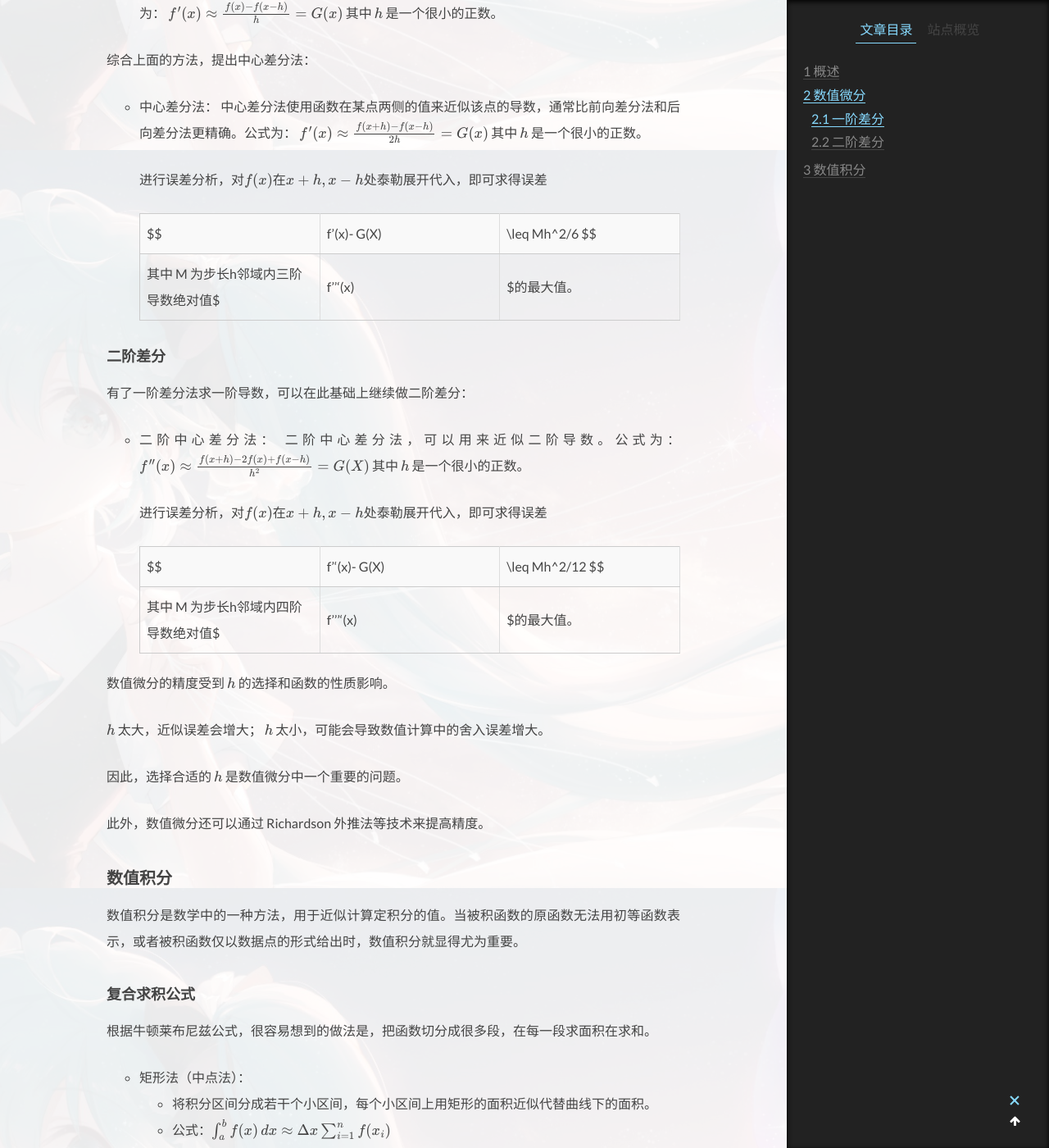
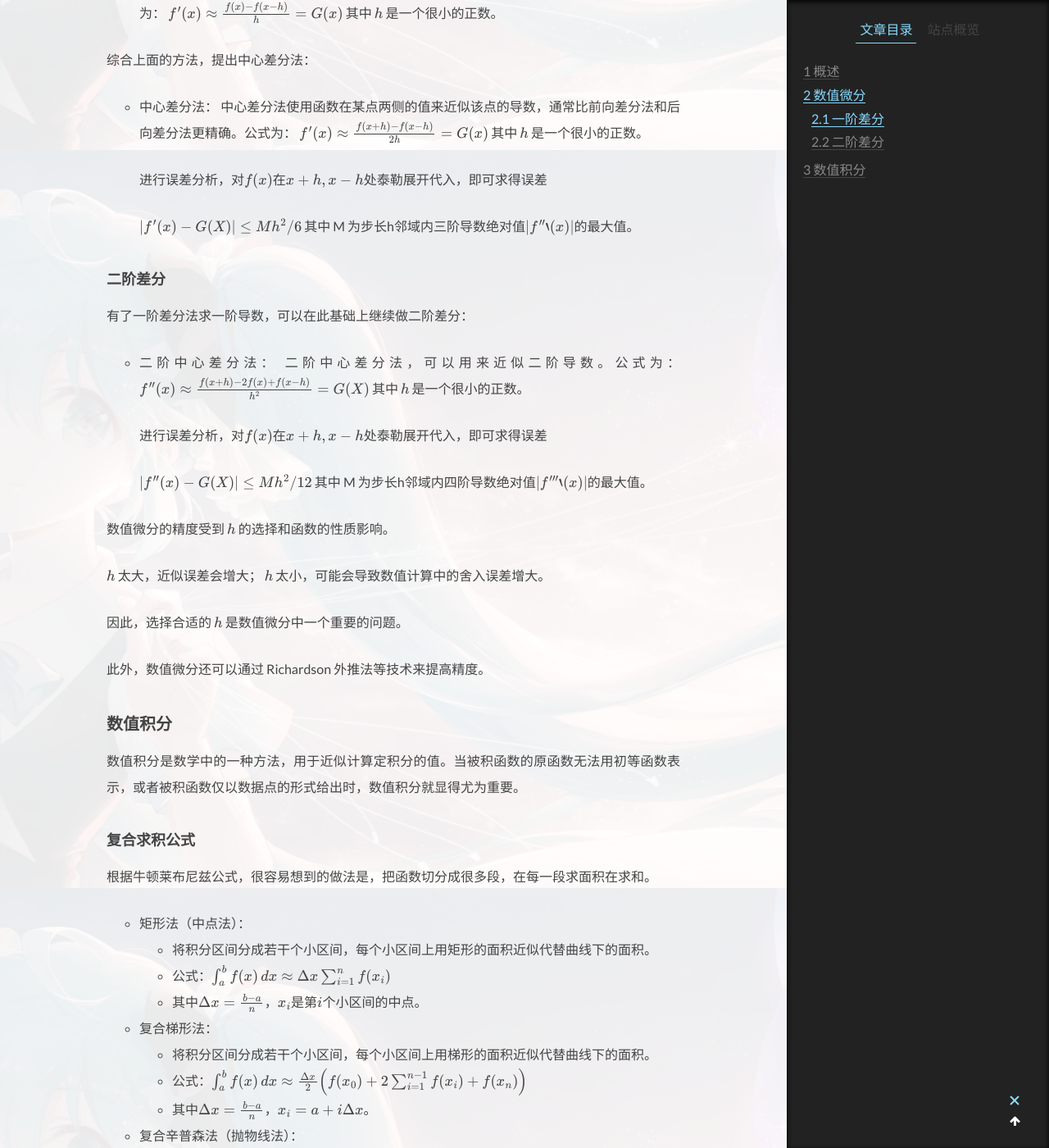
Before and after one commit to PRC-AExcalibur/PRC-AExcalibur.GitHub.io, a Jekyll site: the page built from _posts/2024-10-23-differential-integral.md, in a window 1280 px wide and 1400 px high, scrolled down 1617 px. Shown: the whole window at 82% size. Built offline with Jekyll 4.4.1, drawn with Linux system fonts in a browser that asks for light colours; formulas are drawn with MathJax 3; comment, search, counter and statistics services are not loaded; some of the changed text lies outside the part shown.

Commit message:
fix render of math

```diff
--- a/_posts/2024-10-23-differential-integral.md
+++ b/_posts/2024-10-23-differential-integral.md
@@ -52,7 +52,7 @@ tags:
 
    进行误差分析，对$f(x)$在$x+h,x-h$处泰勒展开代入，即可求得误差
 
-   $$ |f'(x)- G(X)| \leq Mh^2/6 $$
+   $$ \lvert f'(x)- G(X) \rvert \leq Mh^2/6 $$
    其中 M 为步长h邻域内三阶导数绝对值$|f'''(x)|$的最大值。
 
 #### 二阶差分
@@ -68,7 +68,7 @@ tags:
 
    进行误差分析，对$f(x)$在$x+h,x-h$处泰勒展开代入，即可求得误差
 
-   $$ |f''(x)- G(X)| \leq Mh^2/12 $$
+   $$ \lvert f''(x)- G(X) \rvert \leq Mh^2/12 $$
    其中 M 为步长h邻域内四阶导数绝对值$|f''''(x)|$的最大值。
 
 数值微分的精度受到 $ h $ 的选择和函数的性质影响。
@@ -164,7 +164,7 @@ print(f"积分结果：{result}")
 通过改写公式，得到龙贝格算法如下：
    - 首先，使用梯形法则计算积分的近似值，记为 $$ T_j^0 = [f(a) + f(b)]h/2 $$，其中 $ j $ 表示二分次数。
    - 然后，利用公式 $$ T_j^k = \frac{4^j}{4^j - 1} T_{j-1}^{k+1} - \frac{1}{4^j - 1} T_{j-1}^k $$ 求T表，其中 $ j $ 表示外推次数。
-   - 若 $|T_k^0 - T_{k-1}^0|<err$，即满足精度，终止计算， $I = T_k^0$ ；否则迭代计算k+1的T表，直到满足精度要求。
+   - 若 $ \lvert T_k^0 - T_{k-1}^0 \rvert <err$，即满足精度，终止计算， $I = T_k^0$ ；否则迭代计算k+1的T表，直到满足精度要求。
 
 
 #### 自适应积分
```
